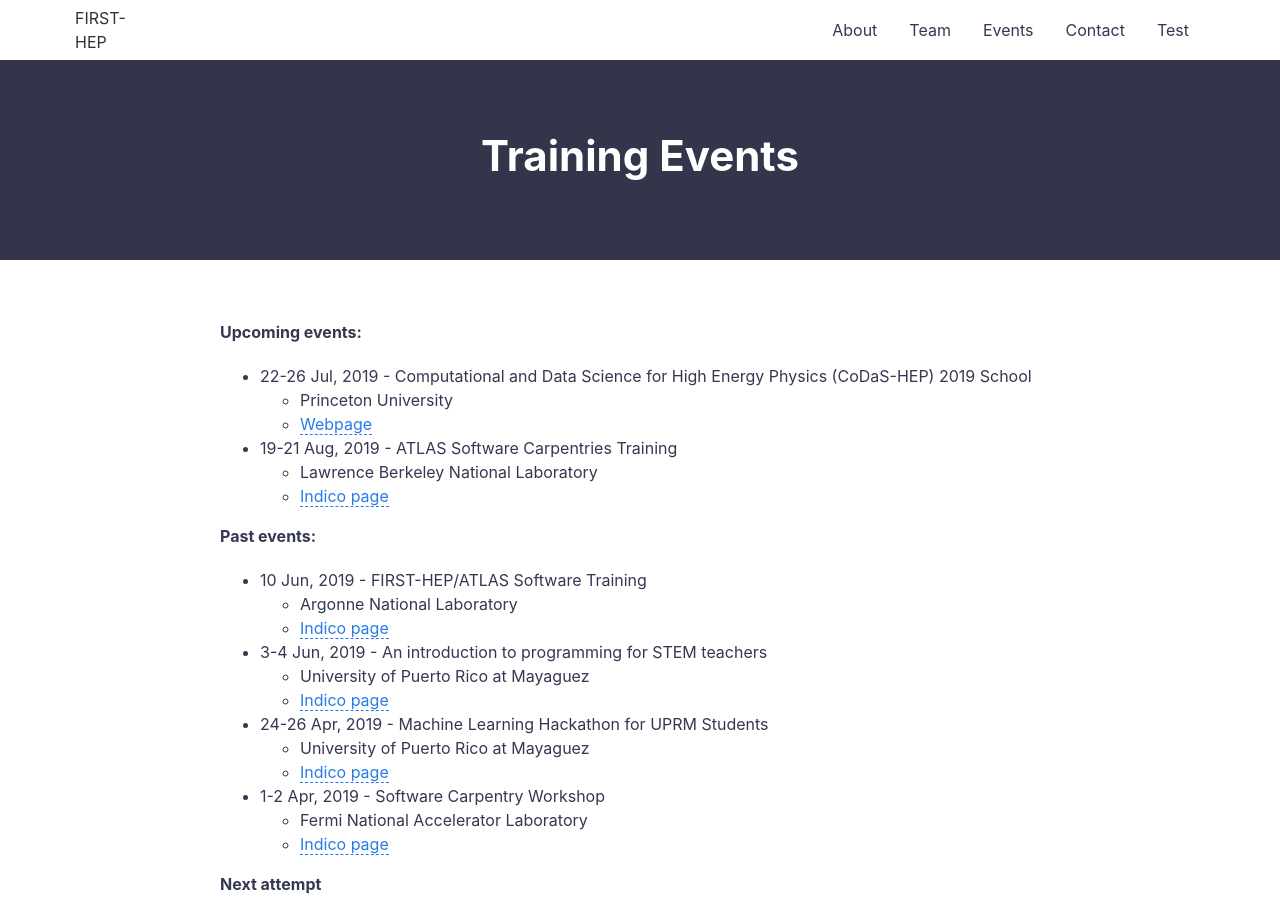
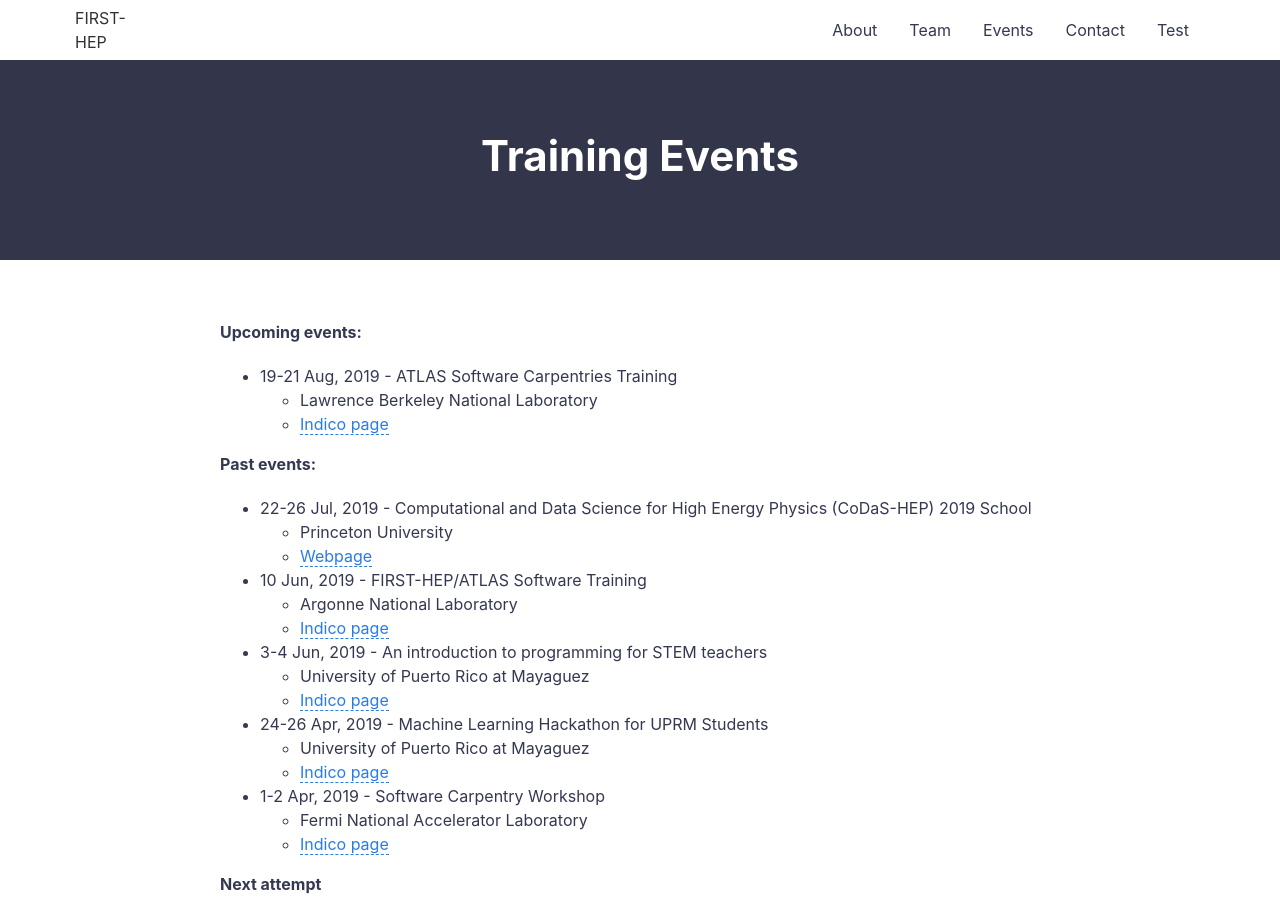
Before and after one commit to first-hep/first-hep.github.io, a Jekyll site: the page built from events.md, in a window 1280 px wide and 900 px high. Built offline with Jekyll 4.4.1, drawn with Linux system fonts in a browser that asks for light colours.

```diff
--- a/events.md
+++ b/events.md
@@ -6,15 +6,15 @@ permalink: /events/
 
 **Upcoming events:**
 
-  * 22-26 Jul, 2019 - Computational and Data Science for High Energy Physics (CoDaS-HEP) 2019 School
-    * Princeton University
-    * [Webpage](http://codas-hep.org/)
-
   * 19-21 Aug, 2019 - ATLAS Software Carpentries Training
     * Lawrence Berkeley National Laboratory
     * [Indico page](https://indico.cern.ch/event/816946/)
 
 **Past events:**
+
+  * 22-26 Jul, 2019 - Computational and Data Science for High Energy Physics (CoDaS-HEP) 2019 School
+    * Princeton University
+    * [Webpage](http://codas-hep.org/)
 
   * 10 Jun, 2019 - FIRST-HEP/ATLAS Software Training
     * Argonne National Laboratory
```
